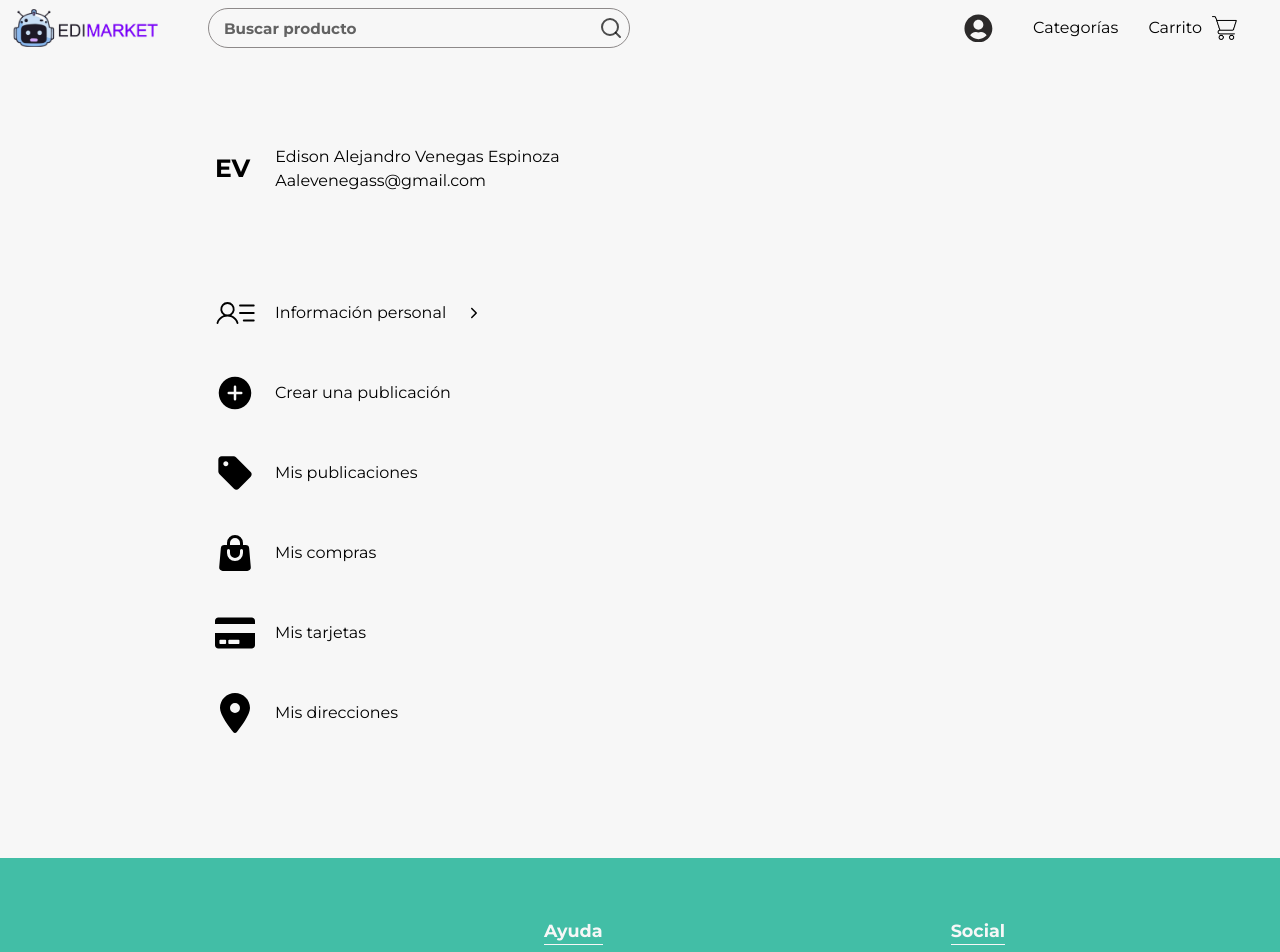
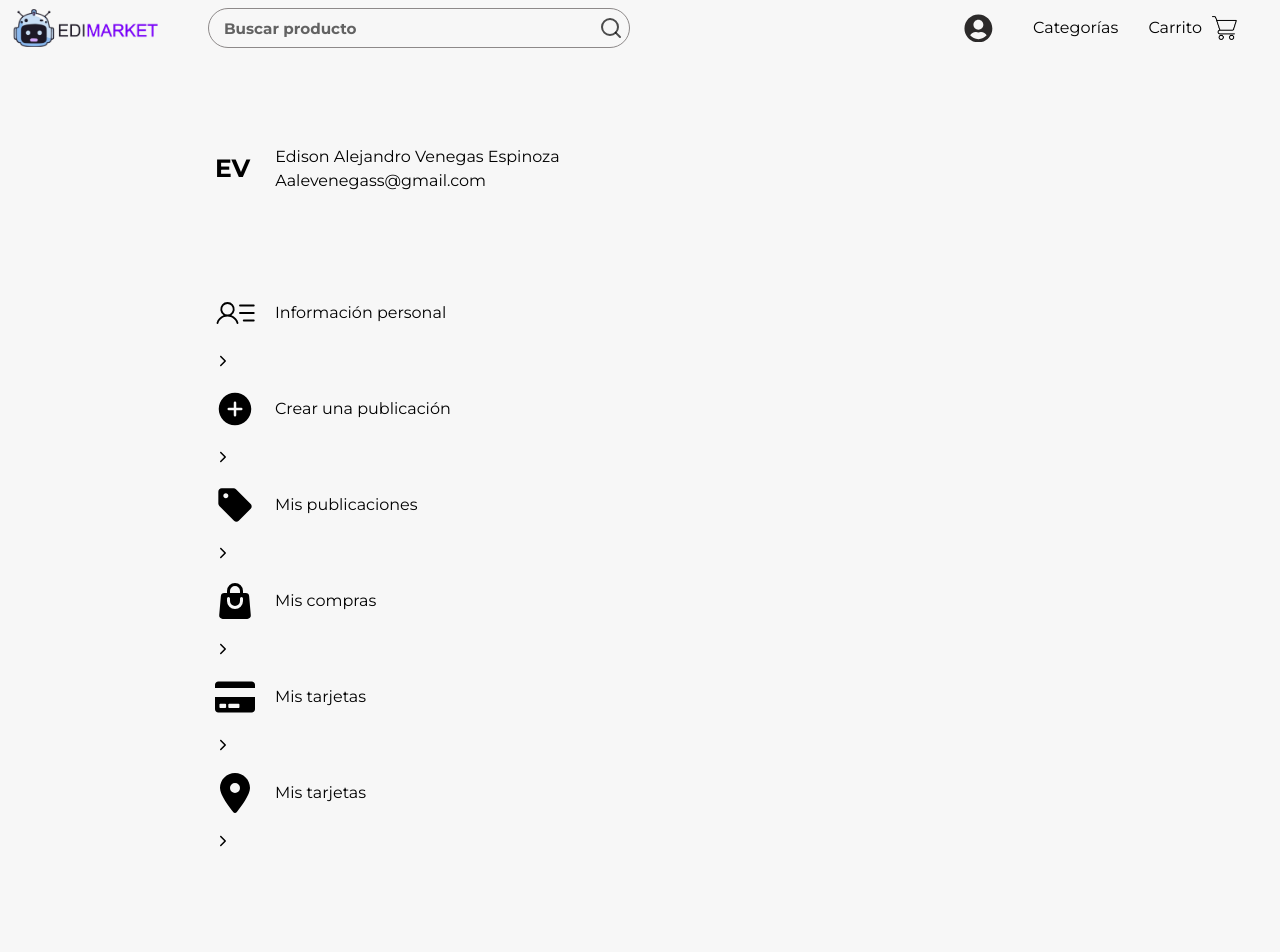
Before and after one commit to SebastianHernandez0/edimarket-2, a React (Vite) app in the folder Frontend/: page /miperfil in a window 1280 px wide. Shown: the top 952 px of the page. Built offline with nearby package versions, Linux system fonts and the light colour scheme.

Commit message:
Agregando contenedores en vista mi perfil

```diff
--- a/Frontend/src/pages/miPerfil/MiPerfil.jsx
+++ b/Frontend/src/pages/miPerfil/MiPerfil.jsx
@@ -25,37 +25,90 @@ export function MiPerfil() {
         </div>
       </div>
       <div className="miperfil__userinfo__edit bg-white shadow-sm rounded-md">
+        <div className="flex items-center justify-between w-full">
+          <div className="flex items-center w-full">
             <Link
               to="/personal-data"
-          className="miperfil__userinfo__data miperfil__userinfo__postlink"
+              className="miperfil__userinfo__data miperfil__userinfo__postlink w-full"
             >
               <PiUserListLight className="miperfil__userinfo__icon text" />
               Información personal
+            </Link>
+          </div>
+          <div className="">
             <IoIosArrowForward className="miperfil__userinfo__icon__arrow " />
-        </Link>
+          </div>
+        </div>
+        <div className="flex items-center justify-between w-full">
+          <div className="flex items-center w-full">
             <Link
               to="/createpost"
-          className="miperfil__userinfo__data miperfil__userinfo__postlink"
+              className="miperfil__userinfo__data miperfil__userinfo__postlink w-full"
             >
-          <IoAddCircle className="miperfil__userinfo__icon" />
+              <IoAddCircle className="miperfil__userinfo__icon text" />
               Crear una publicación
             </Link>
-        <Link className="miperfil__userinfo__data miperfil__userinfo__postlink">
-          <MdSell className="miperfil__userinfo__icon" />
+          </div>
+          <div className="">
+            <IoIosArrowForward className="miperfil__userinfo__icon__arrow " />
+          </div>
+        </div>
+        <div className="flex items-center justify-between w-full">
+          <div className="flex items-center w-full">
+            <Link
+              to=""
+              className="miperfil__userinfo__data miperfil__userinfo__postlink w-full"
+            >
+              <MdSell className="miperfil__userinfo__icon text" />
               Mis publicaciones
             </Link>
-        <Link className="miperfil__userinfo__data miperfil__userinfo__postlink">
-          <HiMiniShoppingBag className="miperfil__userinfo__icon" />
+          </div>
+          <div className="">
+            <IoIosArrowForward className="miperfil__userinfo__icon__arrow " />
+          </div>
+        </div>
+        <div className="flex items-center justify-between w-full">
+          <div className="flex items-center w-full">
+            <Link
+              to=""
+              className="miperfil__userinfo__data miperfil__userinfo__postlink w-full"
+            >
+              <HiMiniShoppingBag className="miperfil__userinfo__icon text" />
               Mis compras
             </Link>
-        <Link className="miperfil__userinfo__data miperfil__userinfo__postlink">
-          <FaCreditCard className="miperfil__userinfo__icon" />
+          </div>
+          <div className="">
+            <IoIosArrowForward className="miperfil__userinfo__icon__arrow " />
+          </div>
+        </div>
+        <div className="flex items-center justify-between w-full">
+          <div className="flex items-center w-full">
+            <Link
+              to=""
+              className="miperfil__userinfo__data miperfil__userinfo__postlink w-full"
+            >
+              <FaCreditCard className="miperfil__userinfo__icon text" />
               Mis tarjetas
             </Link>
-        <Link className="miperfil__userinfo__data miperfil__userinfo__postlink">
-          <FaLocationDot className="miperfil__userinfo__icon" />
-          Mis direcciones
+          </div>
+          <div className="">
+            <IoIosArrowForward className="miperfil__userinfo__icon__arrow " />
+          </div>
+        </div>
+        <div className="flex items-center justify-between w-full">
+          <div className="flex items-center w-full">
+            <Link
+              to=""
+              className="miperfil__userinfo__data miperfil__userinfo__postlink w-full"
+            >
+              <FaLocationDot className="miperfil__userinfo__icon text" />
+              Mis tarjetas
             </Link>
+          </div>
+          <div className="">
+            <IoIosArrowForward className="miperfil__userinfo__icon__arrow " />
+          </div>
+        </div>
       </div>
     </section>
   );
```
Lines whose indentation alone changed are shown as unchanged.
